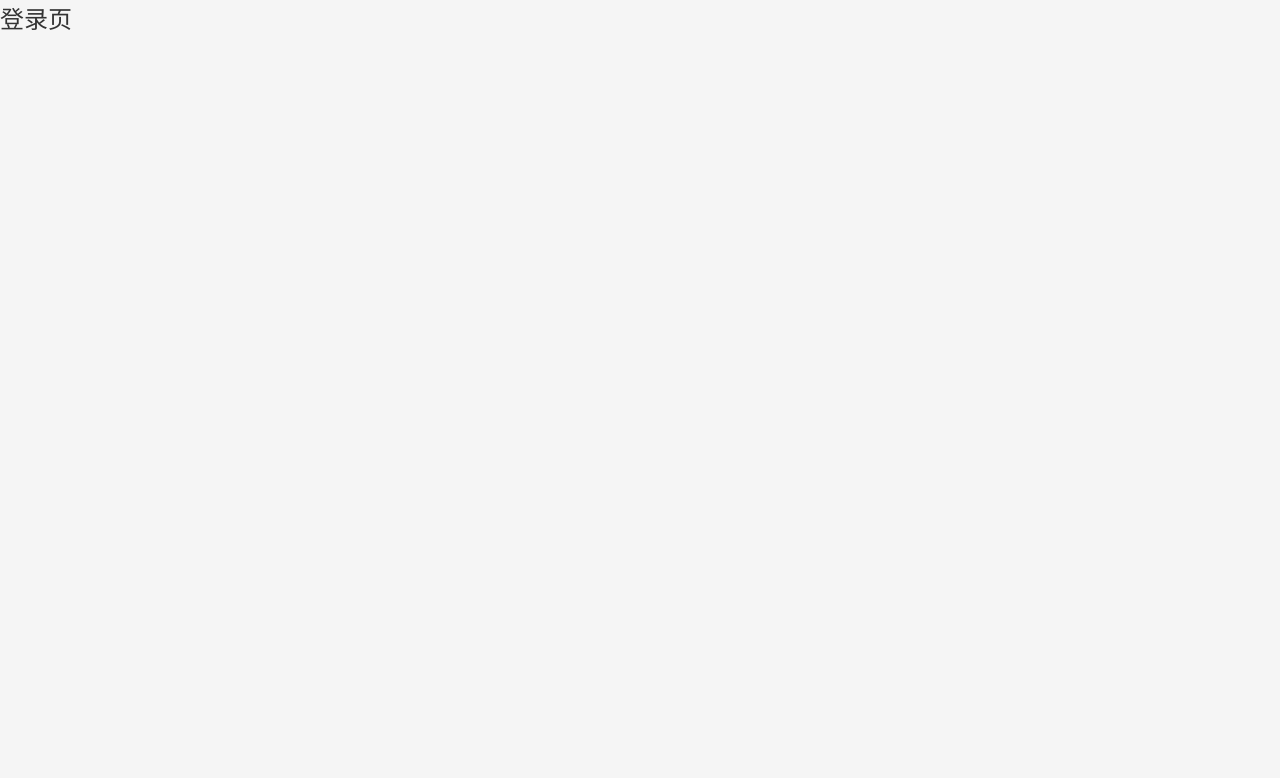
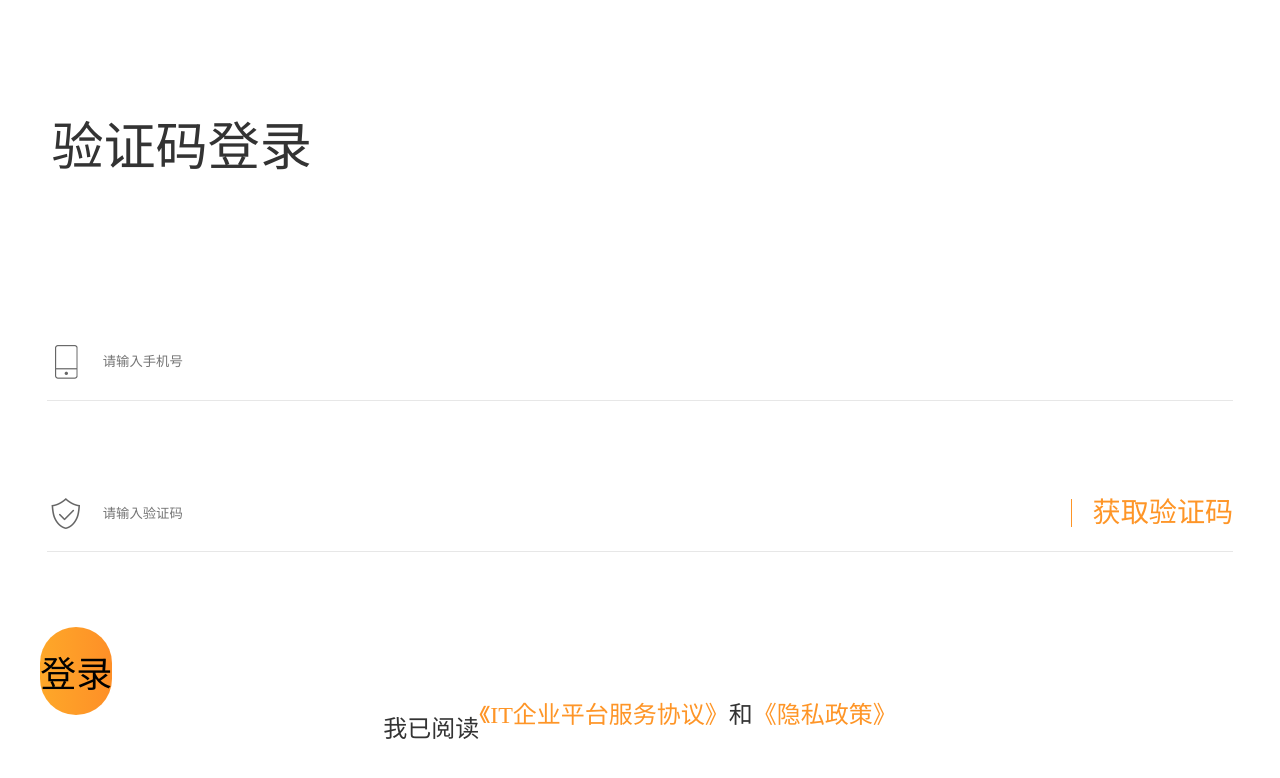
Before and after one commit to Lxinyi667/vue3-ts-vite-vant, a Vue app: page /#/login in a window 1280 px wide. Shown: the top 778 px of the page. Built offline with nearby package versions, Linux system fonts and the light colour scheme.

Commit message:
登录及权限控制：登录页面组件开发与实现

```diff
--- a/src/assets/css/style.css
+++ b/src/assets/css/style.css
@@ -16,10 +16,157 @@
 body {
   color: #333333;
   min-height: 100vh;
-  background: #f5f5f5;
+  background: #ffffff;
   font-size: 0.64rem;
   font-family: 'Microsoft YaHei';
 }
 textarea{
   line-height: 1.2rem !important;
 }
+.van-nav-bar .van-icon{
+  color: #333333;
+}
+.van-button--primary{
+  background: linear-gradient(90deg, #FEA829, #FE8F27);
+  border-radius: 1.17rem;
+  border: none;
+
+  font-size: 0.96rem;
+  height: 2.35rem;
+}
+.van-checkbox__icon{
+  height: 0.75rem;
+  font-size: 0.8rem;
+}
+.van-checkbox__icon .van-icon{
+  width: 0.75rem;
+  height: 0.75rem;
+  line-height: 0.75rem;
+}
+.van-checkbox__icon--checked .van-icon{
+  background-color: #FE9527;
+  border-color: #FE9527;
+}
+.van-loading{
+  text-align: center;
+  margin-top: 1rem;
+}
+.wy-no-data{
+  width: 8.96rem;
+  height: 5.73rem;
+  background: url('@/assets/img/icon/icon-no-data.png') no-repeat;
+  background-size: 100%;
+  padding-top: 7.5rem;
+  text-align: center;
+  font-size: 0.75rem;
+  font-weight: 400;
+  color: #666666;
+  margin: 6rem auto 0;
+}
+.resume-label{
+  padding: 1.28rem 0 1.09rem;
+  margin: 0 0.56rem;
+  border-bottom: 1px solid #F3F3F3;
+}
+.resume-label h3{
+  font-size: 0.96rem;
+  line-height: 0.96rem;
+  font-weight: 400;
+  color: #333333;
+  display: flex;
+  justify-content: space-between;
+  margin-bottom: 0.77rem;
+}
+.resume-label h4{
+  line-height: 0.8rem;
+  font-size: 0.8rem;
+  font-weight: 400;
+  color: #333333;
+  margin-bottom: 0.59rem;
+  display: flex;
+  justify-content: space-between;
+}
+.resume-label h5{
+  font-size: 0.8rem;
+  line-height: 0.8rem;
+  font-weight: 300;
+  color: #333333;
+  margin-bottom: 0.93rem;
+}
+.resume-label p{
+  font-size: 0.64rem;
+  line-height: 0.64rem;
+  font-weight: 300;
+  color: #666666;
+  margin-bottom: 0.69rem;
+}
+.resume-label textarea{
+  font-size: 0.75rem;
+  font-weight: 100;
+  color: #666666;
+  line-height: 1.39rem;
+  margin-top: 0;
+}
+.resume-label .van-swipe-cell{
+  border-bottom: 1px solid #f3f3f3;
+  margin-bottom: 1.5rem;
+}
+.resume-label .van-swipe-cell:last-child{
+  border: none;
+  margin-bottom: 0;
+}
+.resume-label .van-swipe-cell__right{
+  display: flex;
+  align-items: center;
+}
+.resume-label .van-cell{
+  padding-top: 0;
+}
+.resume-label .van-cell:after{
+  border: none;
+}
+.resume-label .delete{
+  width: 1.87rem;
+  height: 1.87rem;
+  margin-left: 0.2rem;
+}
+.resume-label label{
+  font-size: 0.75rem;
+  line-height: 0.75rem;
+  font-weight: 100;
+  color: #999999;
+}
+.resume-label .van-cell{
+  padding: 0.8rem 0 0.6rem;
+  font-size: 0.8rem;
+  line-height: 0.8rem;
+  font-weight: 100;
+  color: #999999;
+}
+.user-item{
+  margin-bottom: 1.47rem;
+  border-bottom: 1px solid #f3f3f3;
+}
+.user-item .van-cell{
+  padding-left: 0;
+}
+.user-item h5{
+  font-size: 0.75rem;
+  line-height: 0.75rem;
+  font-weight: 300;
+  color: #666666;
+}
+.wy-submit{
+  height: 2.35rem;
+  background: linear-gradient(90deg, #FEA829, #FE8F27);
+  border-radius: 0.27rem;
+  margin: 0 0.64rem 0.64rem;
+  position: fixed;
+  bottom: 0;
+  left:0;
+  width: calc(100vw - 1.28rem);
+  border: none;
+  font-size: 0.8rem;
+  font-weight: 400;
+  color: #FFFFFF;
+}
--- a/src/router/index.ts
+++ b/src/router/index.ts
@@ -1,5 +1,5 @@
 import { createRouter, createWebHashHistory, RouteRecordRaw } from "vue-router";
-
+import { userStore } from "../store/user";
 
 const routes: Array<RouteRecordRaw> = [
     {
@@ -128,5 +128,22 @@
     history: createWebHashHistory(),
     routes
 })
-
+// 路由守卫逻辑
+router.beforeEach((to,from,next)=>{
+    const store = userStore()
+    // 验证token存在，则进入页面
+    if(store.token){
+        next()
+    }else{
+        if(to.path === '/login' || to.path==='/login/serviceAgree' || to.path==='/login/privacyPolicy'){
+            next()
+        }else{
+            next('/login')
+        }
+    }
+})
+// 解决路由跳转后回到顶部
+router.afterEach((to,from,next) => {
+    window.scrollTo(0,0);
+})
 export default router;
--- /dev/null
+++ b/src/store/user.ts
@@ -0,0 +1,31 @@
+import { defineStore } from 'pinia'
+export const userStore = defineStore({
+    id: 'user',
+    state: () => {
+        return {
+            //基于token鉴权解决方案
+            // 获取token
+            token: localStorage.getItem('token') || '',
+            role: localStorage.getItem('role') || '3',
+            userInfo: {}
+        }
+    },
+    actions: {
+        setRole(type: string){
+            this.role = type
+        },
+        setUserInfo(data: any){
+            this.userInfo = data.user_info
+            this.token = data.token
+            this.role = data.user_info.role || '1'
+            localStorage.setItem('token',this.token)
+            localStorage.setItem('role',this.role)
+        },
+        logout(){
+            this.token = ''
+            this.userInfo = {}
+            localStorage.removeItem('token')
+            localStorage.removeItem('role')
+        }
+    }
+})
--- a/src/views/login/index.vue
+++ b/src/views/login/index.vue
@@ -1,13 +1,159 @@
 <script setup lang="ts">
+import { ref,reactive } from 'vue';
+import { useRoute, useRouter } from 'vue-router';
+import { getCode, login } from '@/api/user';
+import { userStore } from '@/store/user';
+import { Toast } from 'vant';
+const store:any = userStore()
+const state:any = reactive({
+  checked: true,
+  accounts: '',
+  code: '',
+  codeText: '获取验证码',
+  time: 60,
+  interTimeCode: null
+})
+const onClickLeft = () => history.back()
+const getCodeChange = async () => {
+  if(state.interTimeCode) return;
 
+  const res:any = await getCode({
+    accounts: state.accounts
+  })
+  if(res){
+    // 验证码倒计时
+    state.interTimeCode = setInterval(()=>{
+      state.time--
+      if(state.time<=0){
+        clearInterval(state.interTimeCode)
+        state.time = 60
+        state.codeText = '获取验证码'
+      }else{
+        state.codeText = '重新发送('+state.time+'s)'
+      }
+    },1000)
+    // 手机接收码采用接口返回
+    state.code = res.code
+  }
+}
+const router = useRouter()
+const loginSubmit = async () => {
+  if(!state.code) {
+    Toast('请输入验证码')
+    return
+  }
+  if(!state.checked){
+    Toast('请勾选我已阅读')
+    return
+  }
+  const res:any = await login({
+    accounts: state.accounts,
+    code: state.code
+  })
+  if(res.errCode === 200){
+    // 登录成功后需要把登录返回的数据存到store
+    store.setUserInfo(res.data)
+    // 进入人才端
+    if(store.role == 1){
+      router.push('/task')
+    }
+    // 进入管理端
+    if(store.role == 2){
+      router.push('/admin/home')
+    }
+    // 进入企业端
+    if(store.role == 3){
+      router.push('/talent')
+    }
+  }else{
+    Toast(res.msg)
+  }
+}
 </script>
 
 <template>
   <div>
-    登录页
+    <van-icon class="icon-left" name="arrow-left"  @click-left="onClickLeft" />
+    <div class="login-form">
+      <h3>验证码登录</h3>
+      <div class="login-form-item">
+        <i class="icon-phone"></i>
+        <input placeholder="请输入手机号" v-model="state.accounts" type="text" />
+      </div>
+      <div class="login-form-item">
+        <i class="icon-code"></i>
+        <input placeholder="请输入验证码" v-model="state.code" type="text" />
+        <span  @click="getCodeChange">{{state.codeText}}</span>
+      </div>
+      <van-button type="primary" block @click="loginSubmit">登录</van-button>
+      <div class="login-form-label">
+        <van-checkbox v-model="state.checked">我已阅读</van-checkbox>
+        <router-link to="/login/serviceAgree">《IT企业平台服务协议》</router-link>和
+        <router-link to="/login/privacyPolicy">《隐私政策》</router-link>
+      </div>
+    </div>
   </div>
 </template>
 
 <style scoped>
-
+.icon-left{
+  font-size: 0.8rem;
+  margin: 0.67rem 0 0 0.67rem;
+}
+.login-form{
+  padding: 0 1.07rem;
+}
+.login-form h3{
+  font-size: 1.39rem;
+  line-height: 1.39rem;
+  font-weight: 400;
+  color: #333333;
+  margin-top: 2.35rem;
+  margin-bottom: 4rem;
+  padding-left: 0.3rem;
+}
+.login-form-item{
+  display: flex;
+  font-size: 0.75rem;
+  font-weight: 300;
+  color: #9FA7AD;
+  margin: 0 0.18rem 2rem;
+  padding: 0.5rem 0;
+  border-bottom: 1px solid #E7E7E7;
+  /* 上下居中 */
+  align-items: center;
+}
+.icon-phone{
+  background: url('@/assets/img/icon/icon-phone.png') no-repeat;
+  background-size: 100%;
+  width: 1.01rem;
+  height: 1.01rem;
+}
+.icon-code{
+  background: url('@/assets/img/icon/icon-code.png') no-repeat;
+  background-size: 100%;
+  width: 1.01rem;
+  height: 1.01rem;
+}
+.login-form-item input{
+  flex: 1;
+  margin-left: 0.48rem;
+}
+.login-form-item span{
+  font-size: 0.75rem;
+  font-weight: 300;
+  color: #FE9527;
+  border-left: 1px solid #FE9527;
+  line-height: 0.75rem;
+  padding-left: 0.56rem;
+}
+.login-form-label{
+  display: flex;
+  justify-content: center;
+  align-items: center;
+  position: fixed;
+  bottom: 1.5rem;
+  left: 0;
+  width: 100%;
+}
 </style>
--- a/src/views/login/privacyPolicy.vue
+++ b/src/views/login/privacyPolicy.vue
@@ -0,0 +1,34 @@
+<script setup lang="ts">
+    import { ref, reactive } from 'vue';
+    import { getPolicy } from '@/api/user';
+    import { Toast } from 'vant';
+    const state:any = reactive({
+        htmlText: ''
+    })
+    const onClickLeft = () => history.back();
+    const getPolicyChange = async () => {
+        const res:any = await getPolicy({
+            id: 16
+        })
+        if(res){
+            state.htmlText = res.records[0].content
+        }else{
+            Toast(res.msg)
+        }
+    }
+    getPolicyChange()
+</script>
+<template>
+    <van-nav-bar
+    title="隐私政策"
+    left-text=""
+    left-arrow
+    @click-left="onClickLeft"
+    />
+    <div class="text-agree" v-html="state.htmlText"></div>
+</template>
+<style scoped>
+  .text-agree{
+      padding: 0.5rem 0.7rem;
+  }
+</style>
--- a/src/views/login/serviceAgree.vue
+++ b/src/views/login/serviceAgree.vue
@@ -0,0 +1,34 @@
+<script setup lang="ts">
+    import { ref, reactive } from 'vue';
+    import { getPolicy } from '@/api/user';
+    import { Toast } from 'vant';
+    const state:any = reactive({
+        htmlText: ''
+    })
+    const onClickLeft = () => history.back();
+    const getPolicyChange = async () => {
+        const res:any = await getPolicy({
+            id: 17
+        })
+        if(res){
+            state.htmlText = res.records[0].content
+        }else{
+            Toast(res.msg)
+        }
+    }
+    getPolicyChange()
+</script>
+<template>
+    <van-nav-bar
+    title="服务协议"
+    left-text=""
+    left-arrow
+    @click-left="onClickLeft"
+    />
+    <div class="text-agree" v-html="state.htmlText"></div>
+</template>
+<style scoped>
+  .text-agree{
+      padding: 0.5rem 0.7rem;
+  }
+</style>
--- a/tsconfig.json
+++ b/tsconfig.json
@@ -2,6 +2,7 @@
   "compilerOptions": {
     "baseUrl": "./",  // 这里需要配置
     "paths": {
+      "@": ["./src"],
       "@/*": ["./src/*"]  // 这里需要配置
     },
     "target": "ESNext",
```
